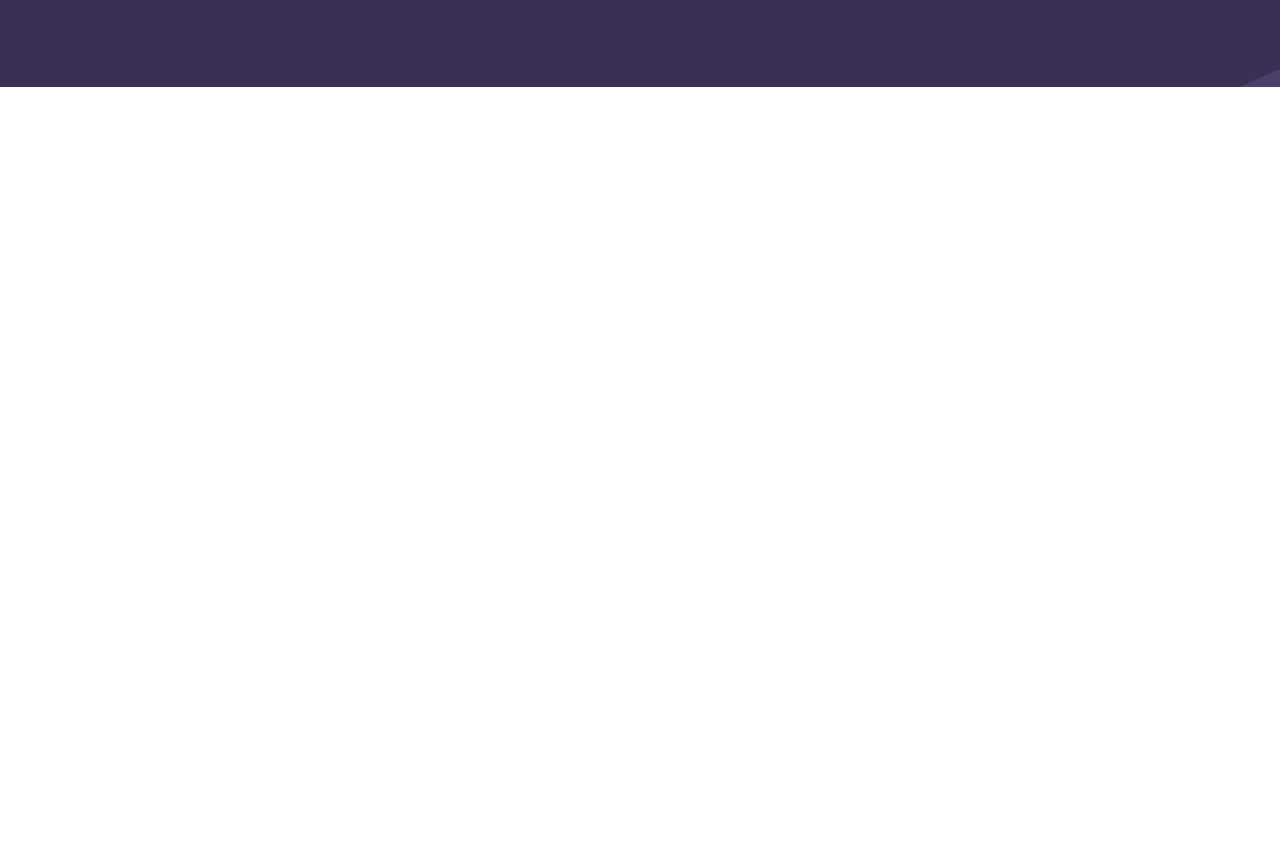
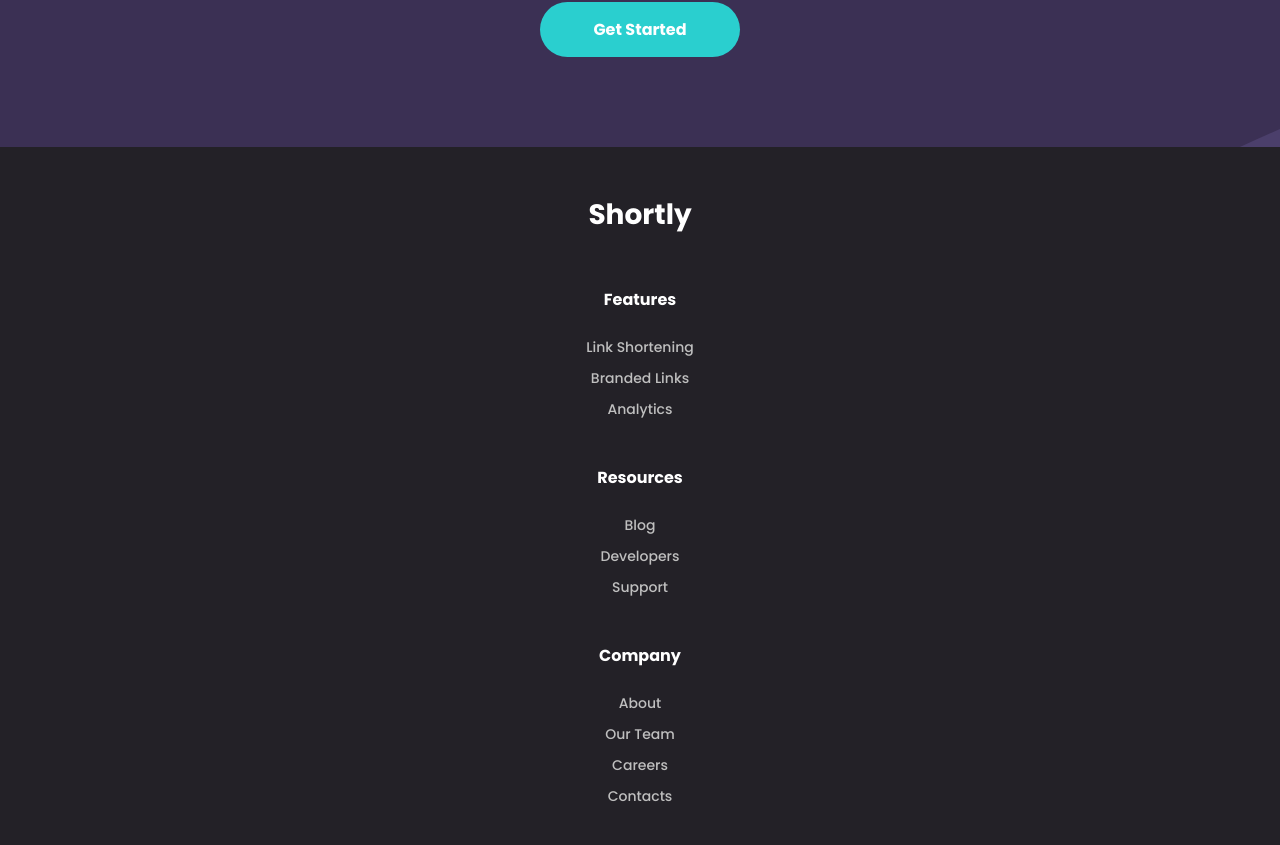
Before and after one commit to migueldeleon012/url-shortener, a React (Create React App) app: page / in a window 1280 px wide. Shown: the part 1949-2794 px from the top of the page. Built offline with nearby package versions, Linux system fonts and the light colour scheme.

Commit message:
feat: added styled footer

```diff
--- a/src/App.jsx
+++ b/src/App.jsx
@@ -2,6 +2,7 @@ import Navbar from './components/Navbar';
 import Header from './components/Header';
 import Statistics from './components/Statistics/index';
 import BoostLink from './components/BoostLink';
+import Footer from './components/Footer';
 import './styles/index.scss';
 
 function App() {
@@ -11,7 +12,7 @@ function App() {
       <Header />
       <Statistics />
       <BoostLink />
-      <div style={{ marginBottom: ' 1000px' }}></div>
+      <Footer />
     </div>
   );
 }
--- /dev/null
+++ b/src/components/Footer/data.js
@@ -0,0 +1,55 @@
+import facebookIcon from '../../assets/icon-facebook.svg';
+import twitterIcon from '../../assets/icon-twitter.svg';
+import pinterestIcon from '../../assets/icon-pinterest.svg';
+import instagramIcon from '../../assets/icon-instagram.svg';
+
+export const footerData = [
+  {
+    title: 'Features',
+    items: [
+      { data: 'Link Shortening', href: '#' },
+      { data: 'Branded Links', href: '#' },
+      { data: 'Analytics', href: '#' },
+    ],
+  },
+  {
+    title: 'Resources',
+    items: [
+      { data: 'Blog', href: '#' },
+      { data: 'Developers', href: '#' },
+      { data: 'Support', href: '#' },
+    ],
+  },
+  {
+    title: 'Company',
+    items: [
+      { data: 'About', href: '#' },
+      { data: 'Our Team', href: '#' },
+      { data: 'Careers', href: '#' },
+      { data: 'Contacts', href: '#' },
+    ],
+  },
+];
+
+export const socialMedia = [
+  {
+    medium: 'Facebook',
+    icon: facebookIcon,
+    href: '#',
+  },
+  {
+    medium: 'Twitter',
+    icon: twitterIcon,
+    href: '#',
+  },
+  {
+    medium: 'Pinterest',
+    icon: pinterestIcon,
+    href: '#',
+  },
+  {
+    medium: 'Instagram',
+    icon: instagramIcon,
+    href: '#',
+  },
+];
--- a/src/components/Footer/index.jsx
+++ b/src/components/Footer/index.jsx
@@ -0,0 +1,33 @@
+import TitleWDesc from '../TitleWDesc';
+import { footerData, socialMedia } from './data';
+
+const index = () => {
+  const renderFooterItems = (item, index) => (
+    <a href={item.href} key={index}>
+      {item.data}
+    </a>
+  );
+
+  const renderFooterData = (item, index) => (
+    <div key={index} className="footer__item">
+      <h4>{item.title}</h4>
+      {item.items.map(renderFooterItems)}
+    </div>
+  );
+
+  const renderSocialMedia = (item, index) => (
+    <a href={item.href} key={index}>
+      <img src={item.icon} alt={item.media} />
+    </a>
+  );
+
+  return (
+    <footer className="footer">
+      <TitleWDesc smallTitle="Shortly" isWhite />
+      {footerData.map(renderFooterData)}
+      <div className="social-medias">{socialMedia.map(renderSocialMedia)}</div>
+    </footer>
+  );
+};
+
+export default index;
--- a/src/components/Statistics/index.jsx
+++ b/src/components/Statistics/index.jsx
@@ -11,6 +11,7 @@ const Statistics = () => {
         title={item.title}
         subtitle={item.subtitle}
         icon={item.icon}
+        key={index}
       />
     </>
   );
--- a/src/styles/boost-link.scss
+++ b/src/styles/boost-link.scss
@@ -6,8 +6,4 @@
     width: 200px;
     margin: 20px auto 0 auto;
   }
-
-  h2 {
-    color: white;
-  }
 }
--- /dev/null
+++ b/src/styles/footer.scss
@@ -0,0 +1,30 @@
+.footer {
+  background-color: $very-dark-violet;
+  padding: 20px;
+  color: white;
+  text-align: center;
+
+  h2 {
+    margin: 30px 0 50px 0;
+  }
+
+  &__item {
+    margin-bottom: 40px;
+
+    h4 {
+      margin-bottom: 20px;
+    }
+
+    a {
+      display: block;
+      margin-bottom: 10px;
+      font-size: 14px;
+    }
+  }
+
+  .social-medias {
+    width: 60%;
+    margin: 0 auto;
+    @include flexEvenly;
+  }
+}
--- a/src/styles/header.scss
+++ b/src/styles/header.scss
@@ -3,8 +3,8 @@
   margin-bottom: 50px;
 
   .illustration-logo {
-    height: 300px;
-    margin-bottom: 20px;
+    height: 350px;
+    margin-bottom: 30px;
   }
 
   &__content {
--- a/src/styles/index.scss
+++ b/src/styles/index.scss
@@ -35,8 +35,9 @@ $border-radius: 10px;
 @import './statistics.scss';
 @import './title-w-desc.scss';
 @import './boost-link.scss';
+@import './footer.scss';
 
-//global
+//global styles
 * {
   margin: 0;
   padding: 0;
@@ -61,6 +62,11 @@ input {
   font-weight: 500;
 }
 
+a {
+  color: $gray;
+  text-decoration: none;
+}
+
 nav,
 header {
   width: 100vw;
```
